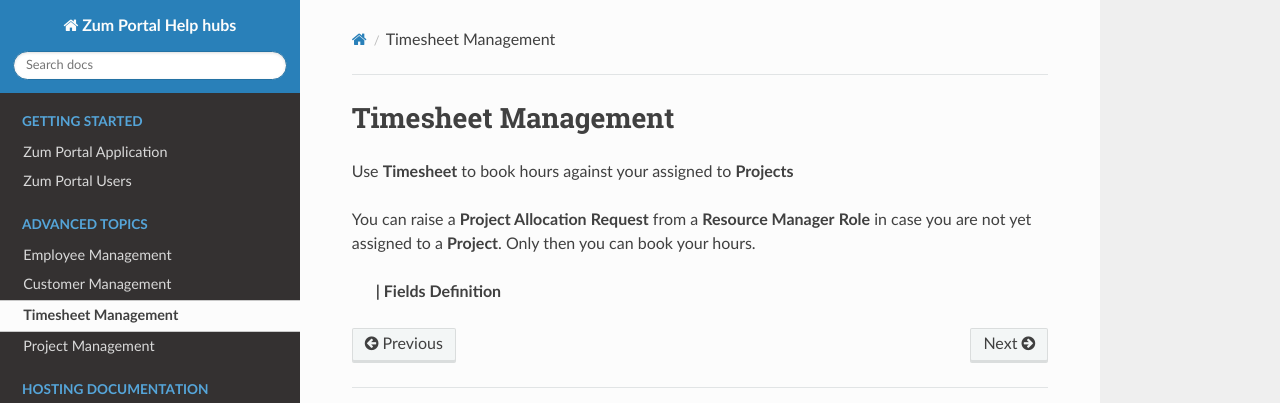
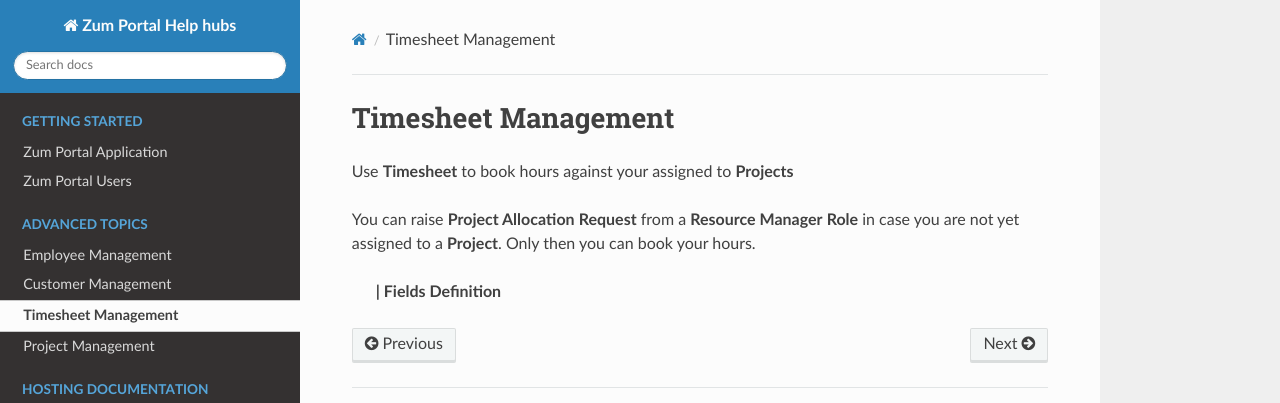
Before and after one commit to ghadiben0/Project-Zum-Portal, a Sphinx documentation site: the page built from docs/source/timesheetmanagement.rst, in a window 1280 px wide. Shown: the top 403 px of the page. Built offline with Sphinx 7.4.7 and the Read the Docs theme 3.1.0, drawn with Linux system fonts in a browser that asks for light colours.

```diff
--- a/docs/source/timesheetmanagement.rst
+++ b/docs/source/timesheetmanagement.rst
@@ -5,6 +5,6 @@ Use **Timesheet** to book hours against your assigned to **Projects**
 
 .. note::
 
-You can raise a **Project Allocation** **Request** from a **Resource Manager** **Role** in case you are not yet assigned to a **Project**. Only then you can book your hours.
+You can raise **Project Allocation** **Request** from a **Resource Manager** **Role** in case you are not yet assigned to a **Project**. Only then you can book your hours.
 
   **|  Fields Definition**
```
